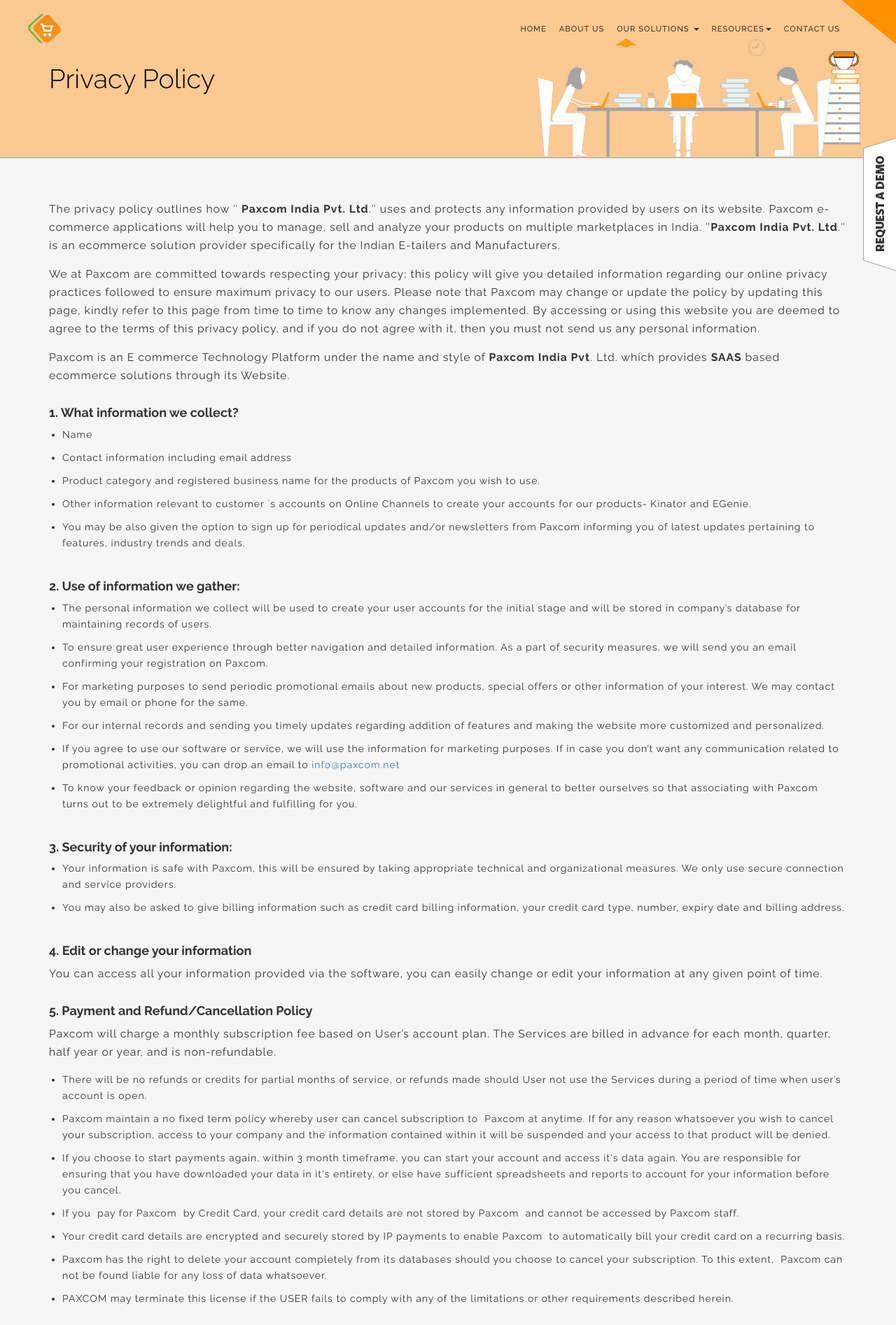
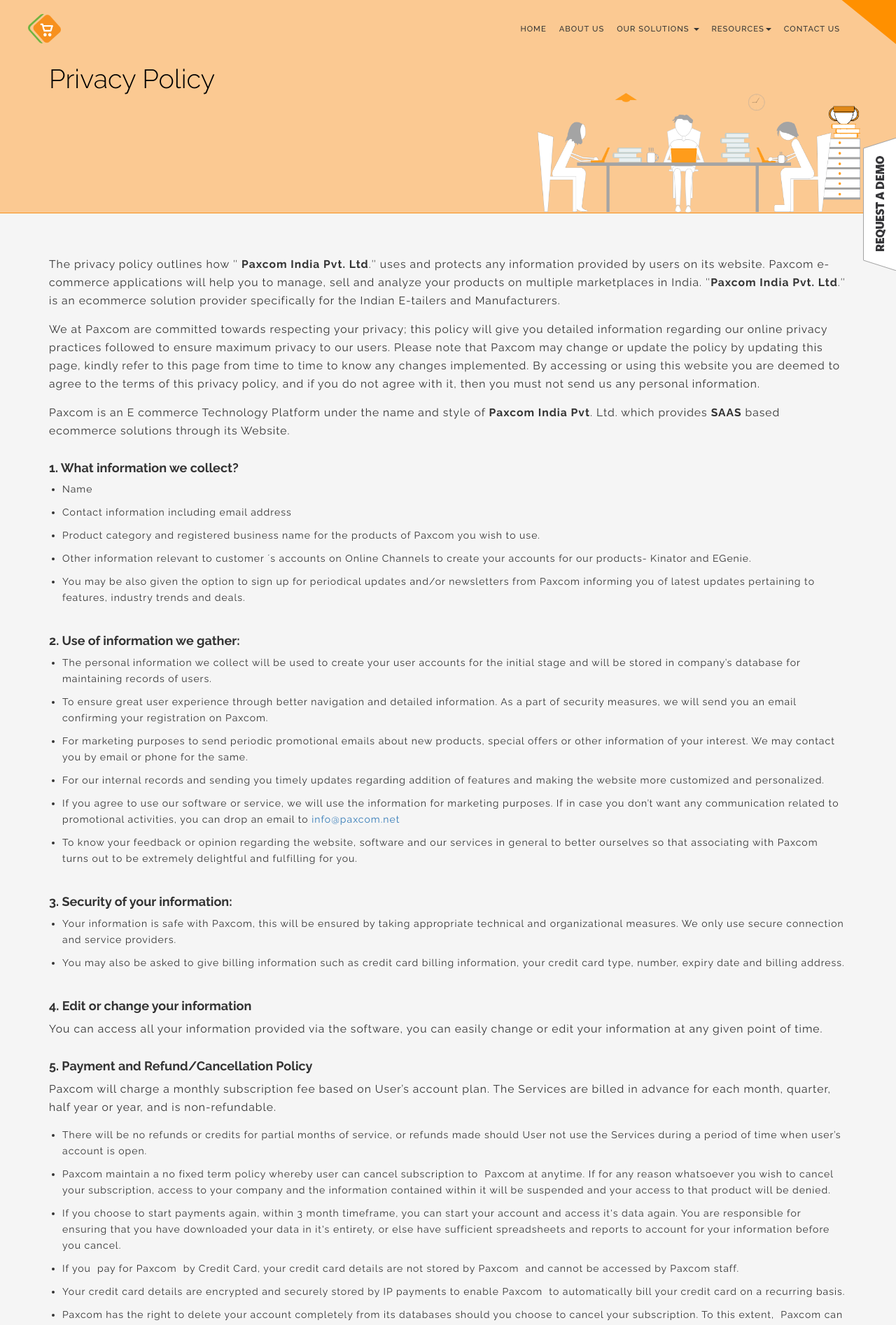
Before and after one commit to paxcom/paxcom.github.io, a Jekyll site: the page built from privacy_policy.md, in a window 1280 px wide. Shown: the top 1894 px of the page at 70% size. Built offline with Jekyll 4.4.1, drawn with Linux system fonts in a browser that asks for light colours; comment, search, counter and statistics services are not loaded.

Commit message:
css edit

```diff
--- a/css/style.css
+++ b/css/style.css
@@ -809,6 +809,7 @@
     border-bottom: 1px solid #f7901e;
     position: relative;
     background: #fbc992;
+    min-height: 305px;
 }
 
 .inner_pp_tc h1 {
```
